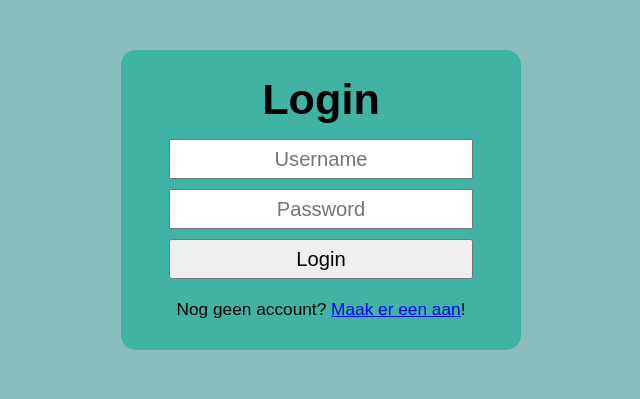
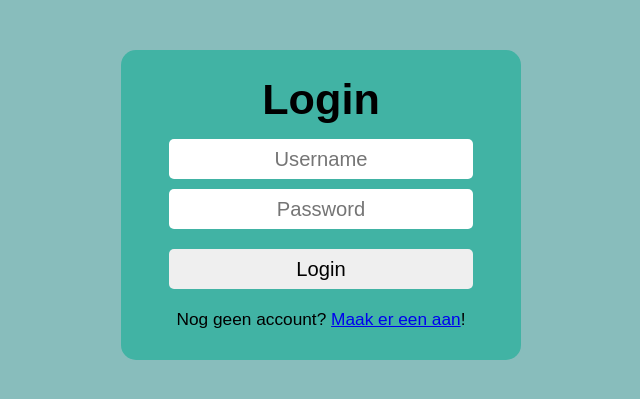
Before and after one commit to DragonStruck/knowitall, a PHP site: page /login.php in a window 1280 px wide. Shown: the part 80-479 px from the top of the page, without its empty margins (319-959 px from the left). Run offline with PHP 8.4, Linux system fonts and the light colour scheme; some libraries are stand-ins or nearby versions.

Commit message:
extra styles voor login.php

```diff
--- a/css/mainstyle.css
+++ b/css/mainstyle.css
@@ -132,6 +132,17 @@ header {
     margin: 10px auto;
     display: block;
     text-align: center;
+    border: 0;
+    border-radius: 5px;
+}
+
+.loginsubmit {
+    margin-top: 20px;
+    cursor: pointer;
+}
+
+.loginsubmit:hover {
+    background-color: lightgray;
 }
 
 .nieuwacc {
```
